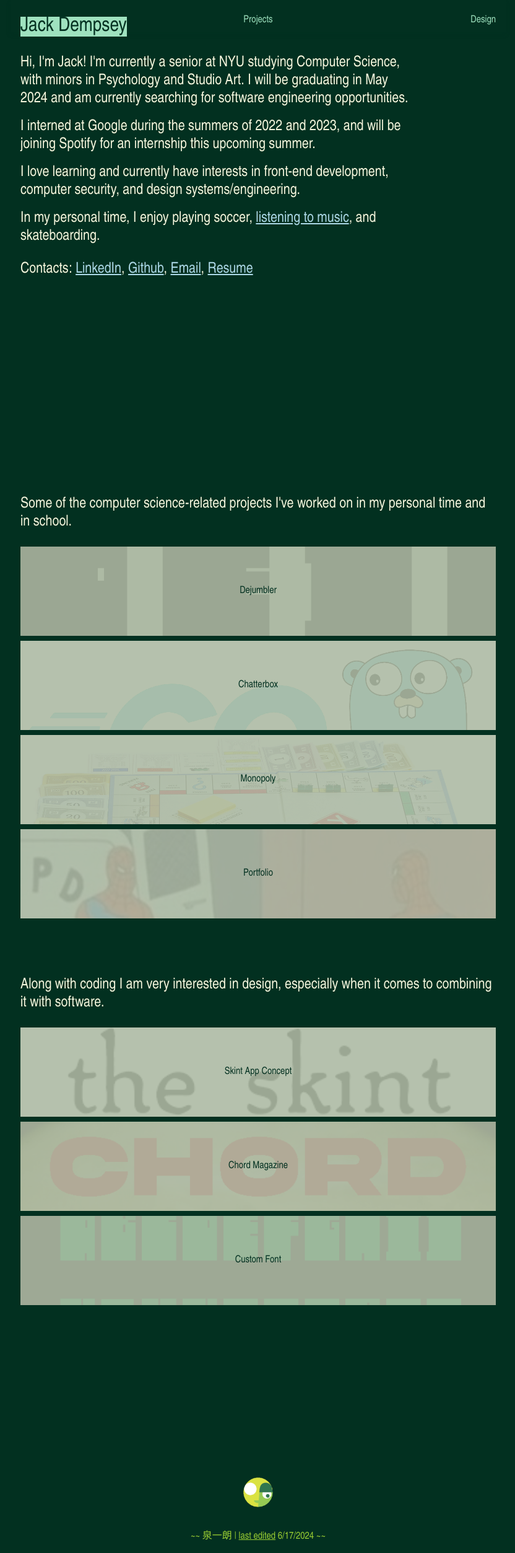
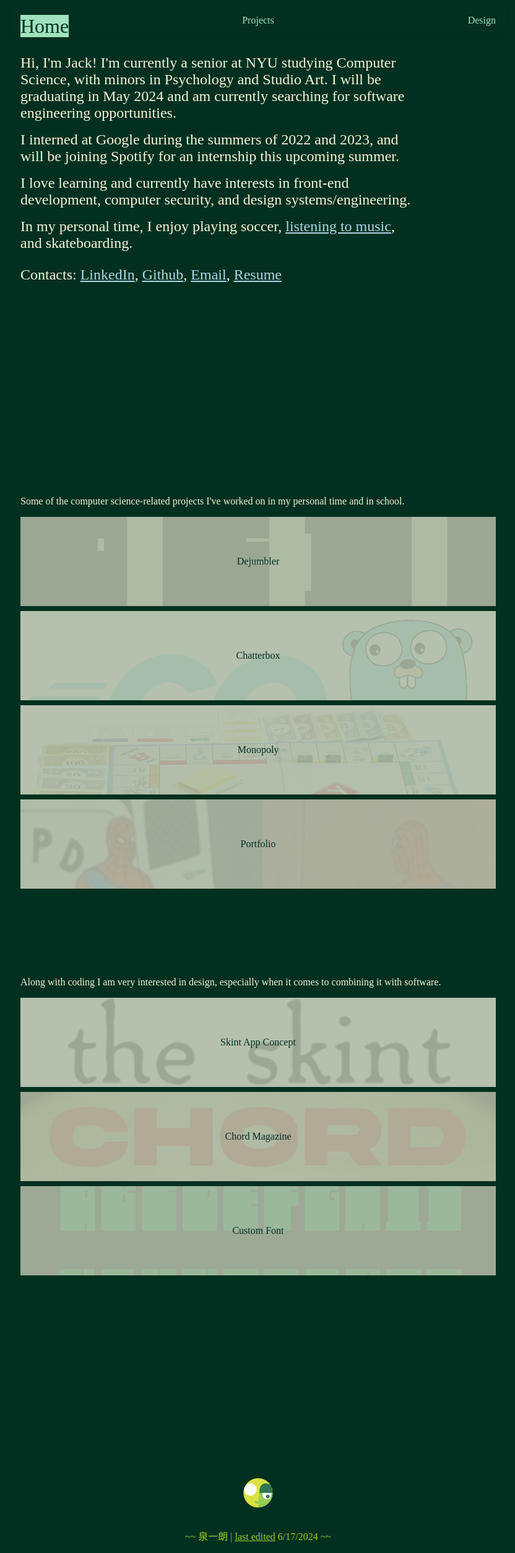
Before and after one commit to anpanring/portfolio, a React (Vite) app: page / in a window 1280 px wide. Shown: the whole page at 62% size, without its empty margins (223-1055 px from the left). Built offline with nearby package versions, Linux system fonts and the light colour scheme.

Commit message:
add light theme

```diff
--- a/index.html
+++ b/index.html
@@ -13,7 +13,7 @@
   <title>Jack Dempsey</title>
 </head>
 
-<body>
+<body data-theme="green">
   <div id="root"></div>
   <script type="module" src="/src/main.tsx"></script>
 </body>
--- a/src/App.tsx
+++ b/src/App.tsx
@@ -185,6 +185,16 @@ function App() {
     })
   });
 
+  function changeTheme() {
+    const body = document.querySelector("body");
+    if (body?.getAttribute("data-theme") === "green") {
+      body.setAttribute("data-theme", "light");
+    } else {
+      body?.setAttribute("data-theme", "green");
+    }
+    console.log(body?.getAttribute("data-theme"));
+  }
+
   return (
     <div id="container">
       {/* Navbar */}
@@ -192,8 +202,8 @@ function App() {
         <ul className="navbar">
           <li className="left-nav">
             <a id="home-link" href="#home" className={navs[currentSection] == "home" ? 'selected' : ''} tabIndex={0}>
-              <span className="long-name">Jack Dempsey</span>
-              <span className="short-name">Jack D.</span>
+              <span className="long-name">Home</span>
+              <span className="short-name">Home</span>
             </a>
           </li>
           <li className="center-nav">
@@ -353,7 +363,7 @@ function App() {
       </div>
 
       <footer>
-        <img src="spinnylogo.gif" alt="loading" className="spinny-logo" />
+        <img onClick={changeTheme} src="spinnylogo.gif" alt="loading" className="spinny-logo" />
         <p className="footer-text">~~ 泉一朗 | <a className="footer-link" href="https://github.com/anpanring/portfolio">last edited</a> 6/17/2024 ~~</p>
       </footer>
     </div>
--- a/src/styles/App.css
+++ b/src/styles/App.css
@@ -1,16 +1,34 @@
 html,
 body {
-    scroll-behavior: smooth;
-    --main-bg-color: #023020;
+  /* --main-bg-color: #023020;
     --main-text-color: beige;
-    --link-color: #9FE2BF;
+    --link-color: #9FE2BF; */
   --max-width: 50em;
   --control-margin: 5.5rem;
   --font-size: 1.5em;
   background-color: var(--main-bg-color);
   color: var(--main-text-color);
-    font-family: "Arial Narrow", Helvetica, sans-serif;
+  /* font-family: "Arial Narrow", Helvetica, sans-serif; */
+  font-family: "Times New Roman", Times, serif;
   margin: 0;
+  scroll-behavior: smooth;
+}
+
+body[data-theme="green"] {
+  --main-bg-color: #023020;
+  --main-text-color: beige;
+  --link-color: #9fe2bf;
+  --contact-link-color: lightblue;
+  background-color: var(--main-bg-color);
+}
+
+body[data-theme="light"] {
+  --main-bg-color: white;
+  --main-text-color: #023020;
+  --link-color: #023020;
+  --contact-link-color: blue;
+  font-family: "Times New Roman", Times, serif;
+  background-color: var(--main-bg-color);
 }
 
 /* Reusable */
@@ -23,7 +41,6 @@ body {
   display: flex;
   flex-direction: column;
 }
-
 
 /* Main */
 #container {
@@ -76,6 +93,11 @@ footer {
   text-align: center;
 }
 
+body[data-theme="light"] .footer-text,
+body[data-theme="light"] .footer-link {
+  color: green;
+}
+
 .footer-link {
   color: yellowgreen;
 }
@@ -88,6 +110,12 @@ footer {
 .spinny-logo {
   height: 5em;
   width: 5em;
+  border: dotted 1px var(--main-bg-color);
+}
+
+.spinny-logo:hover {
+  border: dotted 1px yellowgreen;
+  cursor: pointer;
 }
 
 h1 {
@@ -114,7 +142,6 @@ h1 {
   .profile-text-container {
     display: flex;
     flex-direction: column;
-        justify-content: space-between;
     height: 100%;
   }
 
@@ -122,7 +149,6 @@ h1 {
     display: none;
   }
 }
-
 
 /* Nav */
 nav {
@@ -199,13 +225,11 @@ nav span:hover,
   }
 }
 
-
 /* Sections */
 .section-description {
   margin-top: 0;
-    font-size: var(--font-size);
+  font-size: 1em;
 }
-
 
 /* Contacts */
 .contacts {
@@ -216,25 +240,18 @@ nav span:hover,
 
 .contact-links {
   padding-bottom: 4em;
-    font-size: 1.5em;
+  font-size: var(--font-size);
 }
 
 a.contact-link {
-    color: lightblue;
+  color: var(--contact-link-color);
   width: fit-content;
 }
 
 a.contact-link:hover {
-    background-color: lightblue;
+  background-color: var(--contact-link-color);
   color: var(--main-bg-color);
 }
-
-@media (width < 600px) {
-    .contact-links {
-        font-size: 1.25em;
-    }
-}
-
 
 /* PROJECTS */
 .project-container {
@@ -267,6 +284,10 @@ a.contact-link:hover {
   height: 100%;
 }
 
+body[data-theme="light"] .project-thumb-image {
+  opacity: 0.3;
+}
+
 .project-thumbnail:hover .project-thumb-image,
 .selected-project .project-thumb-image,
 .selected-project.project-thumbnail {
@@ -276,6 +297,10 @@ a.contact-link:hover {
 .project-thumb-text {
   position: absolute;
   color: var(--main-bg-color);
+}
+
+body[data-theme="light"] .project-thumb-text {
+  color: black;
 }
 
 .project-thumbnail:hover .project-thumb-text,
@@ -295,6 +320,11 @@ a.contact-link:hover {
   color: var(--main-bg-color);
 }
 
+body[data-theme="light"] .project-description {
+  background-color: beige;
+  color: black;
+}
+
 .project-description-container {
   justify-content: space-between;
   gap: 1em;
@@ -306,7 +336,7 @@ a.contact-link:hover {
 }
 
 .project-description h1 {
-    color: var(--main-bg-color)
+  color: var(--main-bg-color);
 }
 
 .project-description ul {
```
Lines whose indentation alone changed are shown as unchanged.
